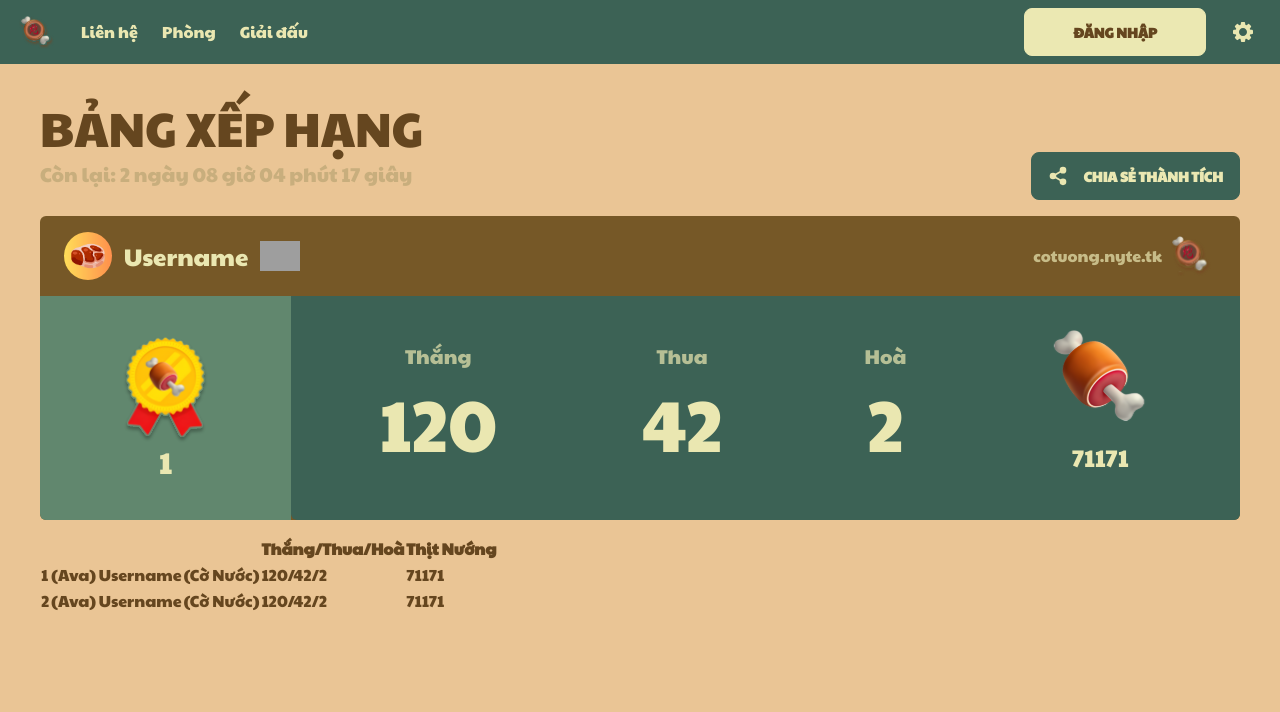
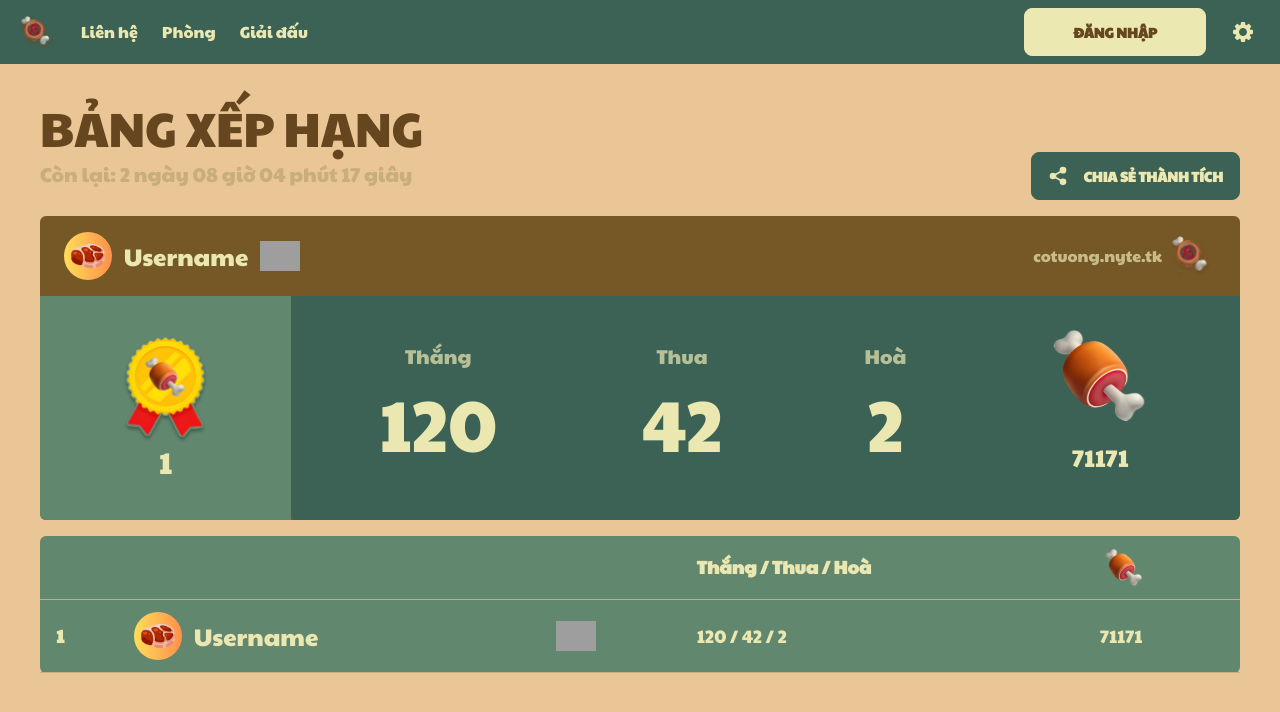
Before and after one commit to Owlvernyte/cotuong-frontend, a Next.js app: page /leaderboard in a window 1280 px wide. Shown: the top 712 px of the page. Built offline with nearby package versions, Linux system fonts and the light colour scheme; grey boxes are pictures that could not be loaded.

Commit message:
feat(leaderboard): demo the third part (charts) of the page

```diff
--- a/app/(basic)/leaderboard/page.tsx
+++ b/app/(basic)/leaderboard/page.tsx
@@ -47,7 +47,7 @@ export default function LeaderBoard() {
                   />
                 </div>
               </div>
-              <div className="text-bamboo-100 text-2xl">Username</div>
+              <div className="text-bamboo-100 text-2xl py-2">Username</div>
               <Image src="/flags/VN.svg" alt="Flag" width={40} height={40} />
             </div>
 
@@ -110,39 +110,67 @@ export default function LeaderBoard() {
         </div>
 
         {/* PHẦN 3: BẢNG XẾP HẠNG CHUNG */}
-        <div>
         {/* Bảng xếp hạng gồm các cột:
         1/ Số thứ tự (Số)
         2/ Thông tin người chơi (gồm ảnh đại diện + tên người chơi)
         3/ Quốc gia (Ảnh hoặc Icon)
         4/ Thắng/Thua/Hoà (Số trận Thắng - Thua - Hoà của người chơi)
         5/ Điểm thịt nướng (Số điểm của ngưởi chơi) */}
-          <table>
+        <div className="overflow-x-auto">
+          <table className="table bg-bamboo-300 text-bamboo-100 text-lg rounded-md">
+            <thead className="text-bamboo-100 text-lg">
               <tr>
                 <th></th>
                 <th></th>
                 <th></th>
-              <th>Thắng/Thua/Hoà</th>
-              <th>Thịt Nướng</th>
+                <th>Thắng / Thua / Hoà</th>
+                <th>
+                  <div className="w-12">
+                    <Image
+                      src="/diemthitnuong.svg"
+                      alt="Score"
+                      width={120}
+                      height={120}
+                    />
+                  </div>
+                </th>
               </tr>
-
+            </thead>
+            <tbody>
               <tr>
-              <td>1</td>
-              <td>(Ava) Username</td>
-              <td>(Cờ Nước)</td>
-              <td>120/42/2</td>
+                <th>1</th>
+                <td>
+                  <div className="flex space-x-3 items-center">
+                    <div className="avatar">
+                      <div className="w-12 rounded-full">
+                        <Image
+                          src="/avatars/avatar1.png"
+                          alt="Avatar"
+                          width={100}
+                          height={100}
+                        />
+                      </div>
+                    </div>
+                    <div className="text-bamboo-100 text-2xl">Username</div>
+                  </div>
+                </td>
+                <td>
+                  <Image
+                    src="/flags/VN.svg"
+                    alt="Flag"
+                    width={40}
+                    height={40}
+                  />
+                </td>
+                <td>120 / 42 / 2</td>
                 <td>71171</td>
               </tr>
-
-            <tr>
-              <td>2</td>
-              <td>(Ava) Username</td>
-              <td>(Cờ Nước)</td>
-              <td>120/42/2</td>
-              <td>71171</td>
-            </tr>
+            </tbody>
           </table>
         </div>
+
+        {/* Fix (tạm thời): Phần chân content để không bị cắt bảng khi scroll */}
+        <div className="p-20" />
       </div>
     </div>
   );
```
Lines whose indentation alone changed are shown as unchanged.
